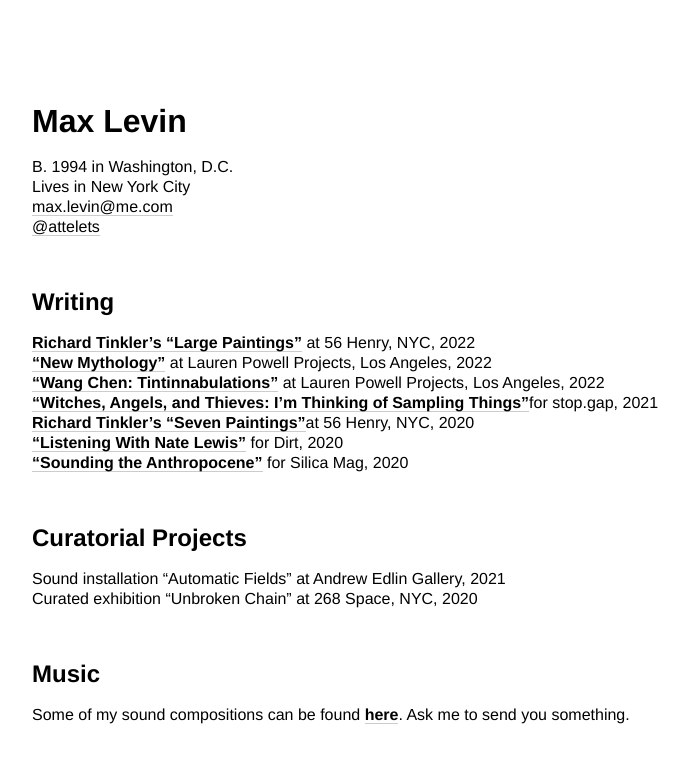
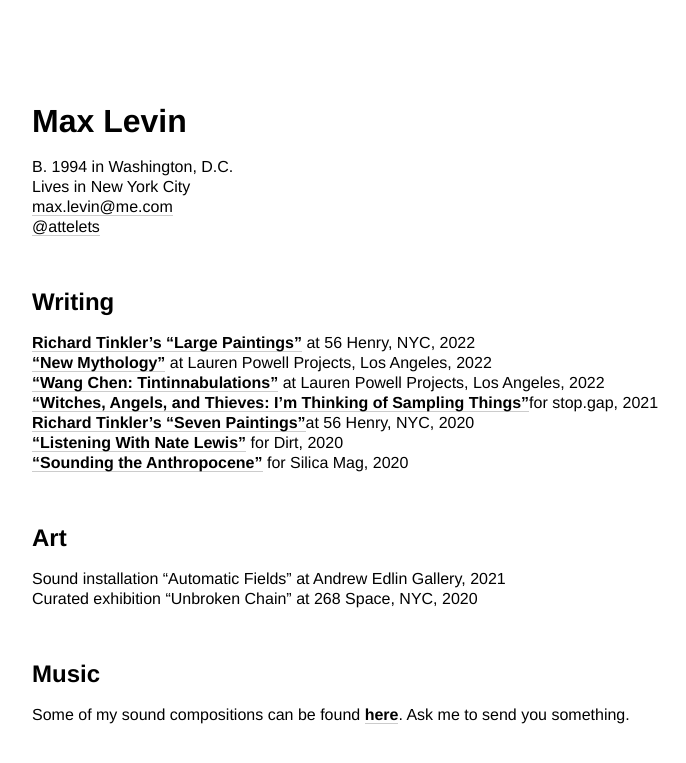
Before and after one commit to minicreative/maxlevin.me, a Jekyll site: the page built from index.md, in a window 1280 px wide. Shown: the top 763 px of the page, without its empty margins (18-704 px from the left). Built offline with Jekyll 4.4.1, drawn with Linux system fonts in a browser that asks for light colours.

Commit message:
Updated Index

```diff
--- a/index.md
+++ b/index.md
@@ -19,7 +19,7 @@ B. 1994 in Washington, D.C.
 <br>**["Listening With Nate Lewis"](https://www.dirtdmv.com/writing/2020/5/31/listening-with-nate-lewis)** for Dirt, 2020
 <br>**["Sounding the Anthropocene"](https://www.silicamag.com/gallery/sounding-the-anthropocene)** for Silica Mag, 2020
 
-## Curatorial Projects
+## Art
 
 Sound installation "Automatic Fields" at Andrew Edlin Gallery, 2021
 <br>Curated exhibition "Unbroken Chain" at 268 Space, NYC, 2020
```
